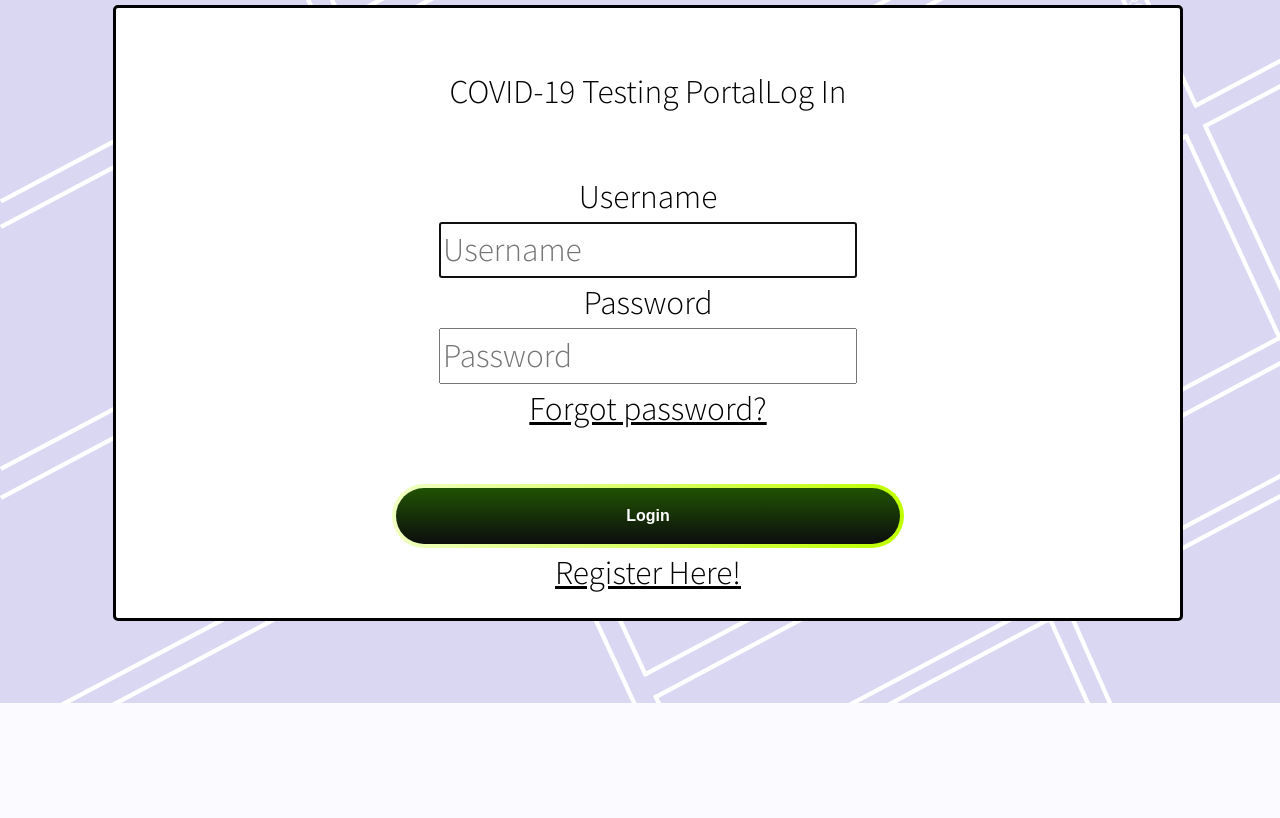
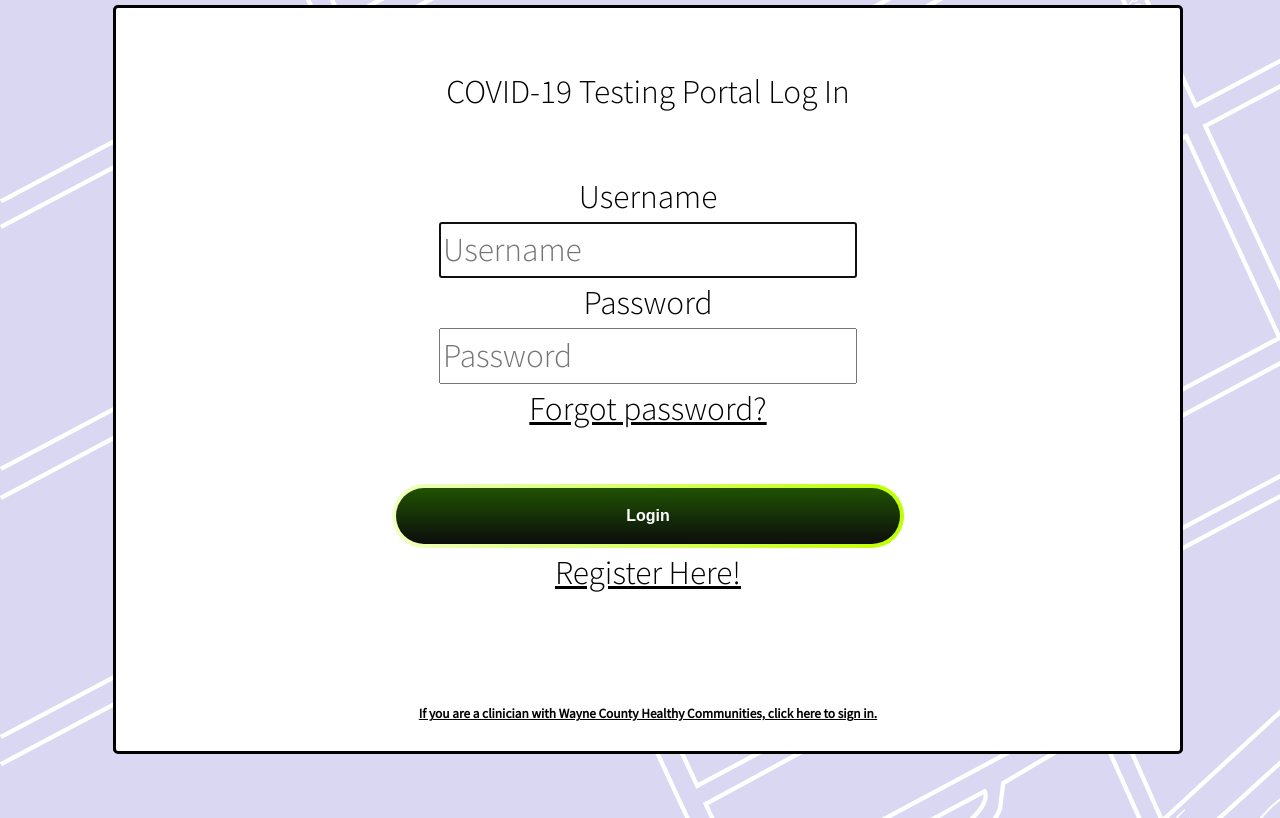
Before and after one commit to aliasadi84/Covid-19-Testing-Registration-Website, a PHP site: page / in a window 1280 px wide; the page is wider, and only the part inside the window is pictured. Shown: the part 97-915 px from the top of that part. Before the commit the page ends 800 px from the top of that part, so only its background shows below. Run offline with PHP 8.4, Linux system fonts and the light colour scheme; some libraries are stand-ins or nearby versions.

Commit message:
hyperlink to clinic login portal added

```diff
--- a/index.php
+++ b/index.php
@@ -69,7 +69,7 @@ Main Page of the WCHC Clinic Website-->
     <div class="bf">
 
         <form class="form" role="form" method="POST" accept-charset="UTF-8" >
-            <h1>COVID-19 Testing PortalLog In</h1>
+            <h1>COVID-19 Testing Portal Log In</h1>
             <!--The text field to enter the Username-->
             <label for="icPatient">Username</label><br>
             <input type="text" id="username" name="icPatient" placeholder="Username" required autofocus autocomplete><br>
@@ -83,8 +83,8 @@ Main Page of the WCHC Clinic Website-->
             <!--The link to register user-->
             <a href = 'reg.html'>Register Here!</a>
         </form>
-
+        <br><br>
+        <h5><a href="clinicloginselect.html">If you are a clinician with Wayne County Healthy Communities, click here to sign in.</a></h5>
     </div>
-
 </body>
 </html>
```
